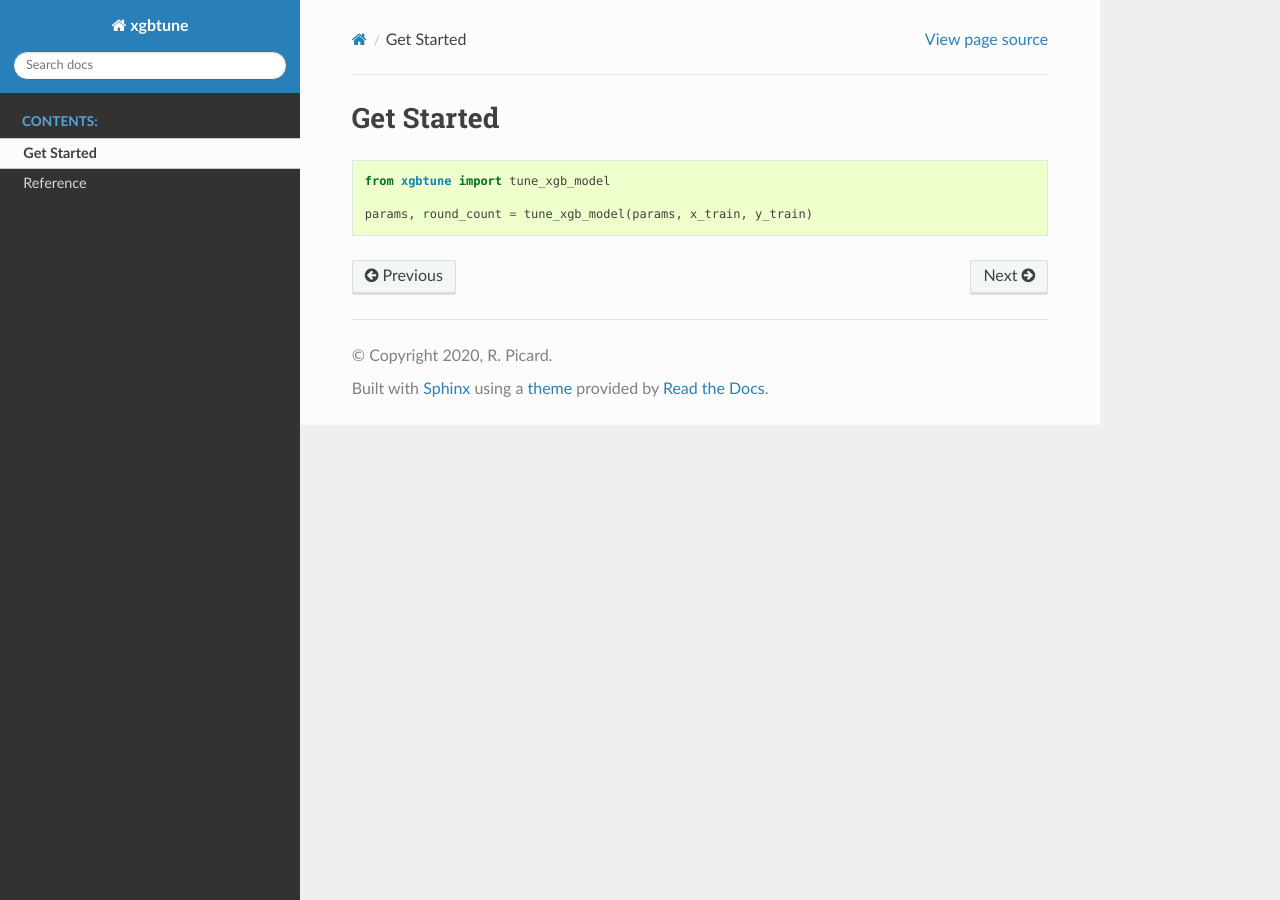
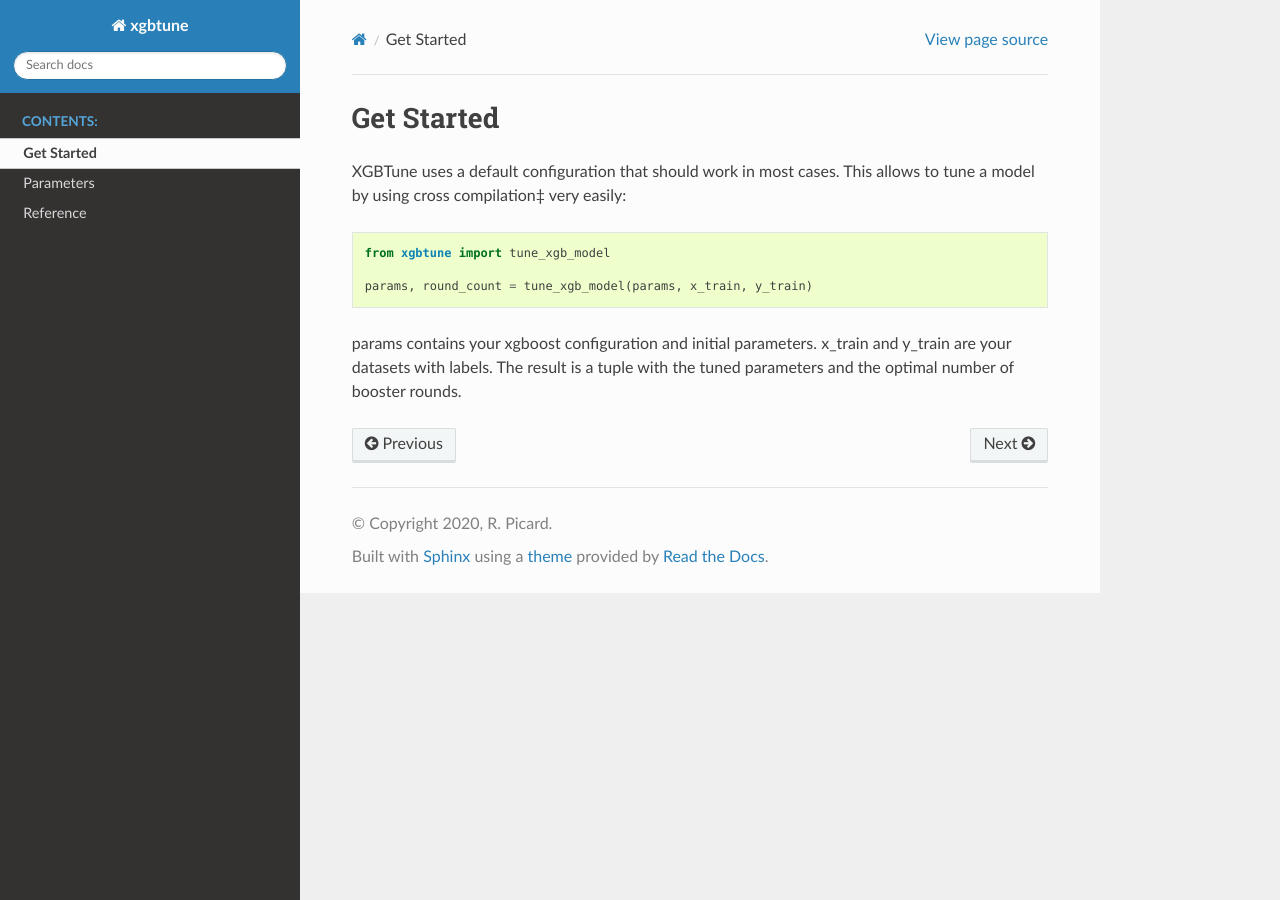
Before and after one commit to MainRo/xgbtune, a Sphinx documentation site: the page built from docs/get_started.rst, in a window 1280 px wide. Built offline with Sphinx 7.4.7 and the Read the Docs theme 2.0.0, drawn with Linux system fonts in a browser that asks for light colours.

Commit message:
doc: added parameter tuning information

```diff
--- a/docs/get_started.rst
+++ b/docs/get_started.rst
@@ -1,8 +1,15 @@
 Get Started
 ============
+
+XGBTune uses a default configuration that should work in most cases. This allows
+to tune a model by using cross compilation‡ very easily:
 
 .. code:: python
 
     from xgbtune import tune_xgb_model
 
     params, round_count = tune_xgb_model(params, x_train, y_train)
+
+params contains your xgboost configuration and initial parameters. x_train and
+y_train are your datasets with labels. The result is a tuple with the tuned
+parameters and the optimal number of booster rounds.
--- a/docs/index.rst
+++ b/docs/index.rst
@@ -9,6 +9,7 @@ Welcome to XGBTune's documentation!
    :caption: Contents:
 
    get_started
+   parameters
    reference
 
 
```
Also changed, not shown: docs/parameters.rst (added, +61 -0 lines).
